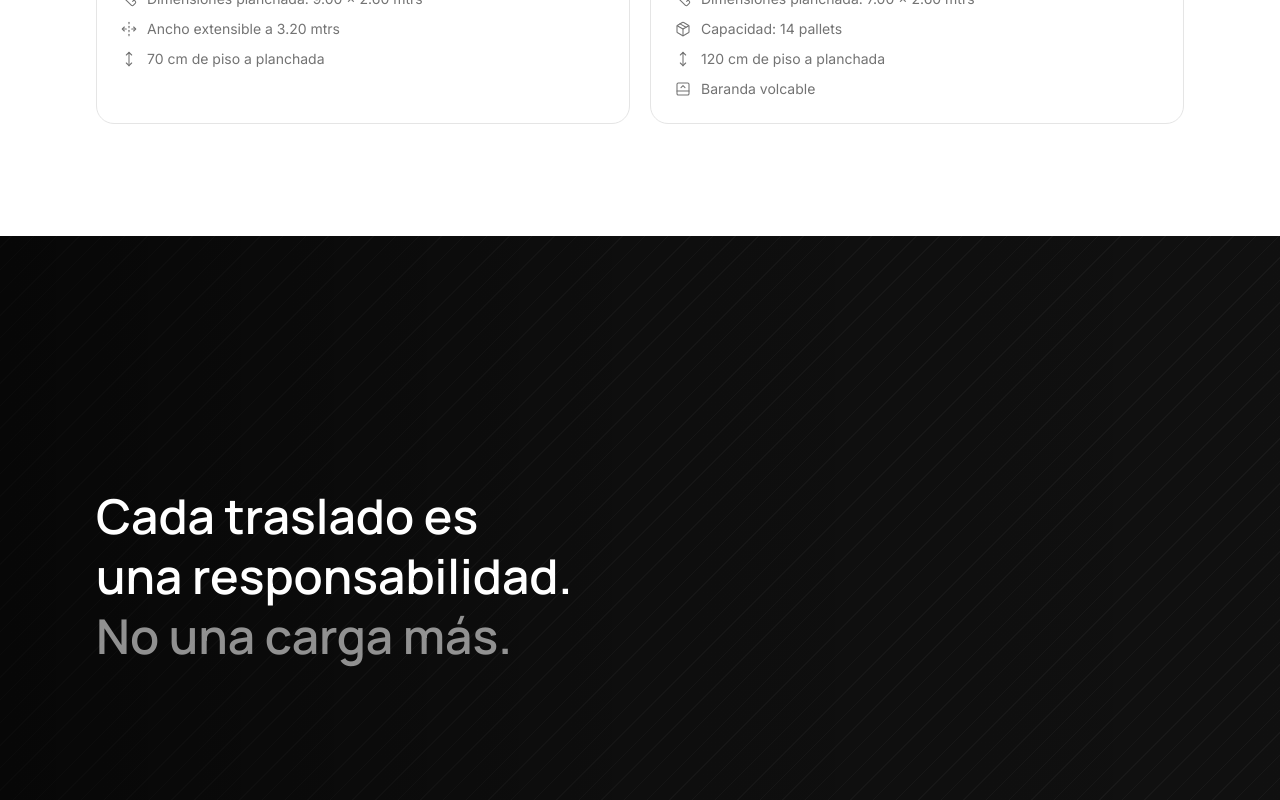
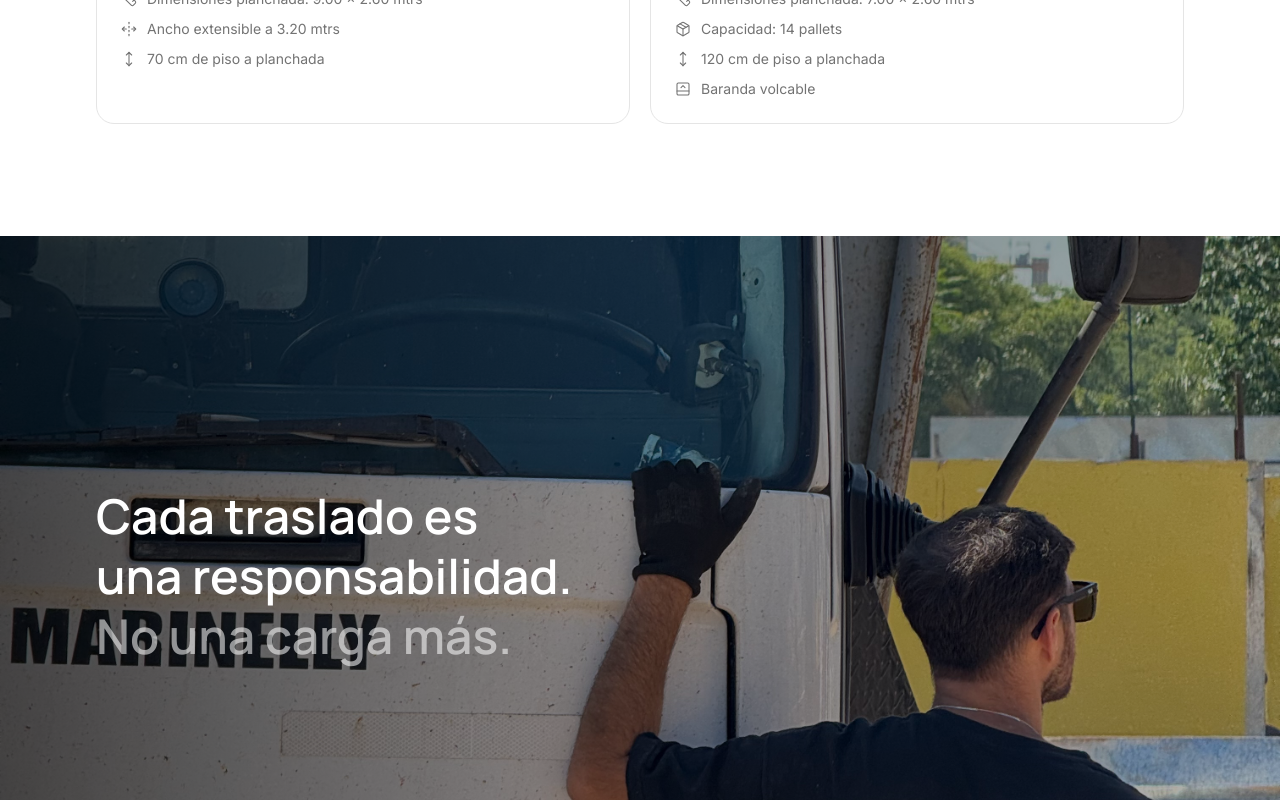
Before and after one commit to meluvch/transportes-marinnelly-website, a Next.js app: page / in a window 1280 px wide. Shown: the part 7160-7960 px from the top of the page. Built offline with nearby package versions, Linux system fonts and the light colour scheme.

Commit message:
feat: use real photo as background for the closing "Cada traslado" section

```diff
--- a/components/impact.tsx
+++ b/components/impact.tsx
@@ -1,6 +1,7 @@
 'use client'
 
 import { useRef } from 'react'
+import Image from 'next/image'
 import { motion, useScroll, useTransform } from 'motion/react'
 
 export function Impact() {
@@ -16,14 +17,14 @@ export function Impact() {
       ref={ref}
       className="relative flex min-h-[70svh] items-center overflow-hidden bg-neutral-900 sm:min-h-[85svh]"
     >
-      {/*
-        Branded backdrop until a real photo is provided.
-        Drop a file at /public/impacto.jpg and swap the div below for:
-        <Image src="/impacto.jpg" alt="..." fill sizes="100vw" className="object-cover" />
-      */}
       <motion.div style={{ y }} className="absolute inset-0 -top-[8%] h-[116%]" aria-hidden="true">
-        <div className="absolute inset-0 bg-neutral-900" />
-        <div className="absolute inset-0 opacity-[0.05] [background-image:repeating-linear-gradient(135deg,white_0,white_1px,transparent_1px,transparent_16px)]" />
+        <Image
+          src="/cadatraslado.jpg"
+          alt=""
+          fill
+          sizes="100vw"
+          className="object-cover"
+        />
       </motion.div>
       <div
         className="absolute inset-0 bg-gradient-to-r from-black/70 via-black/40 to-black/30"
```
